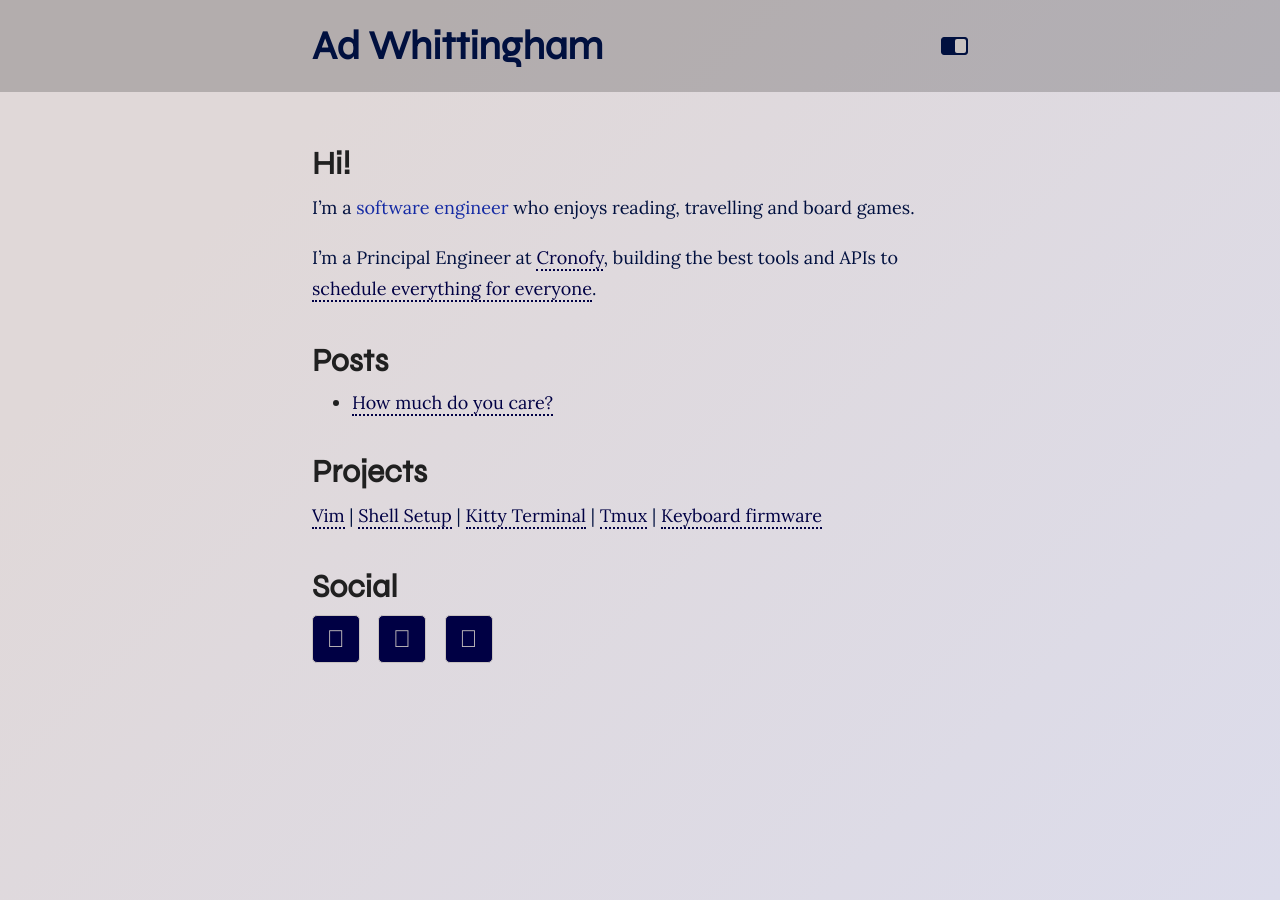
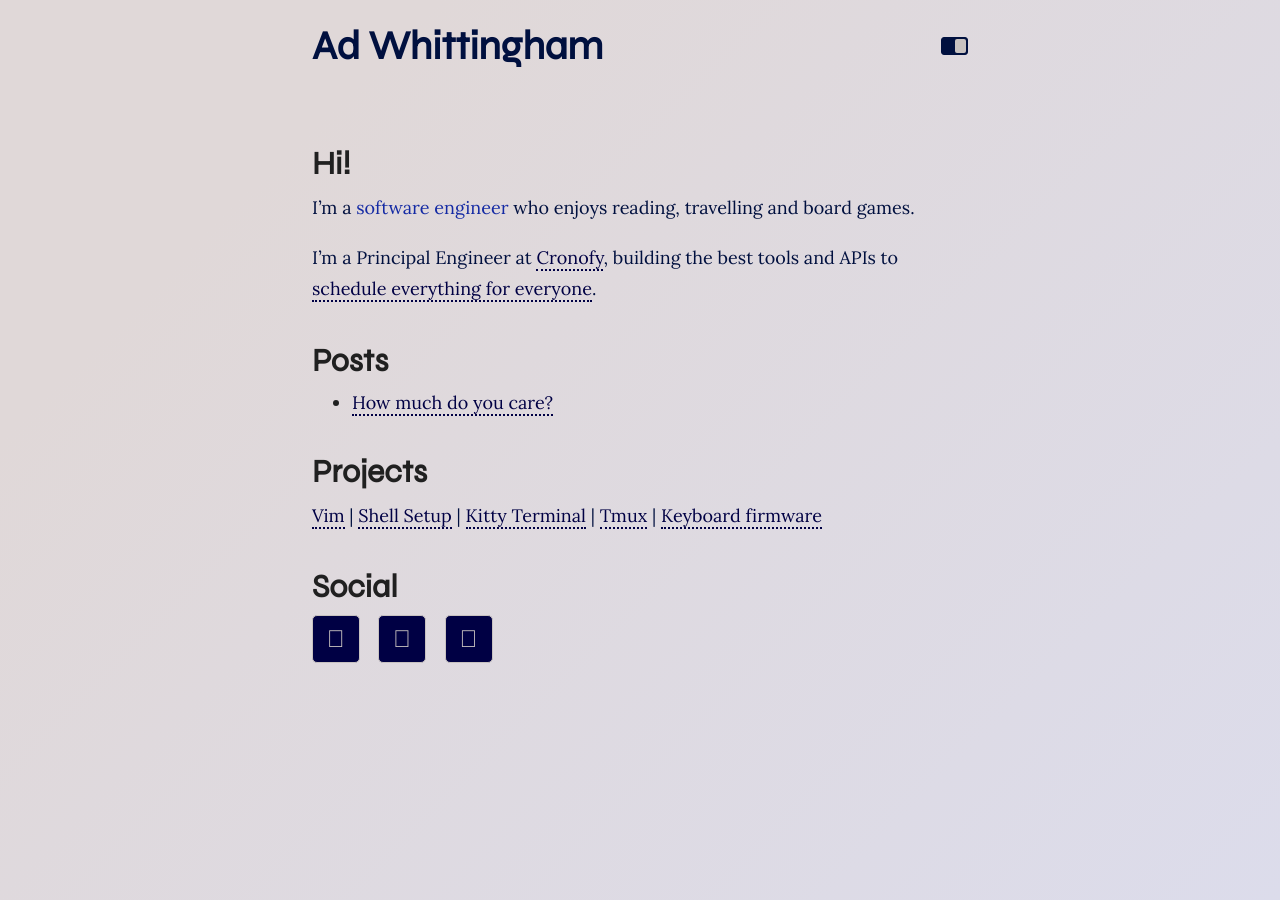
Before and after one commit to AdamWhittingham/personal-site, a Jekyll site: the page built from index.md, in a window 1280 px wide. Built offline with Jekyll 4.4.1, drawn with Linux system fonts in a browser that asks for light colours; nearby versions of some CDN libraries.

Commit message:
Remove header background

```diff
--- a/_sass/_layout.scss
+++ b/_sass/_layout.scss
@@ -17,7 +17,6 @@ main {
 
 header{
   padding: 1rem 0;
-  background: rgba(0,0,0,0.2);
 
   h1 {
     font-size: 2.5rem;
```
